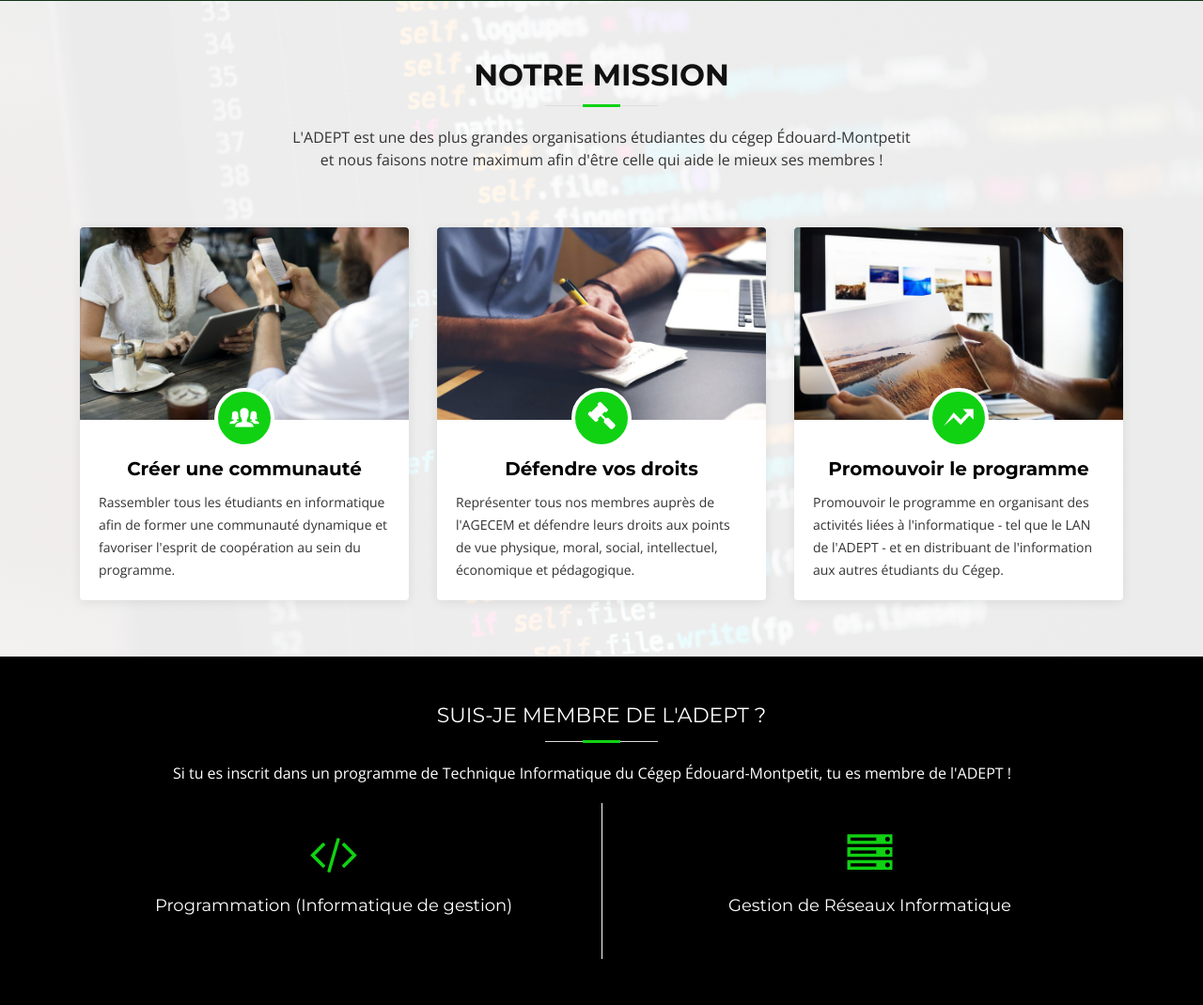
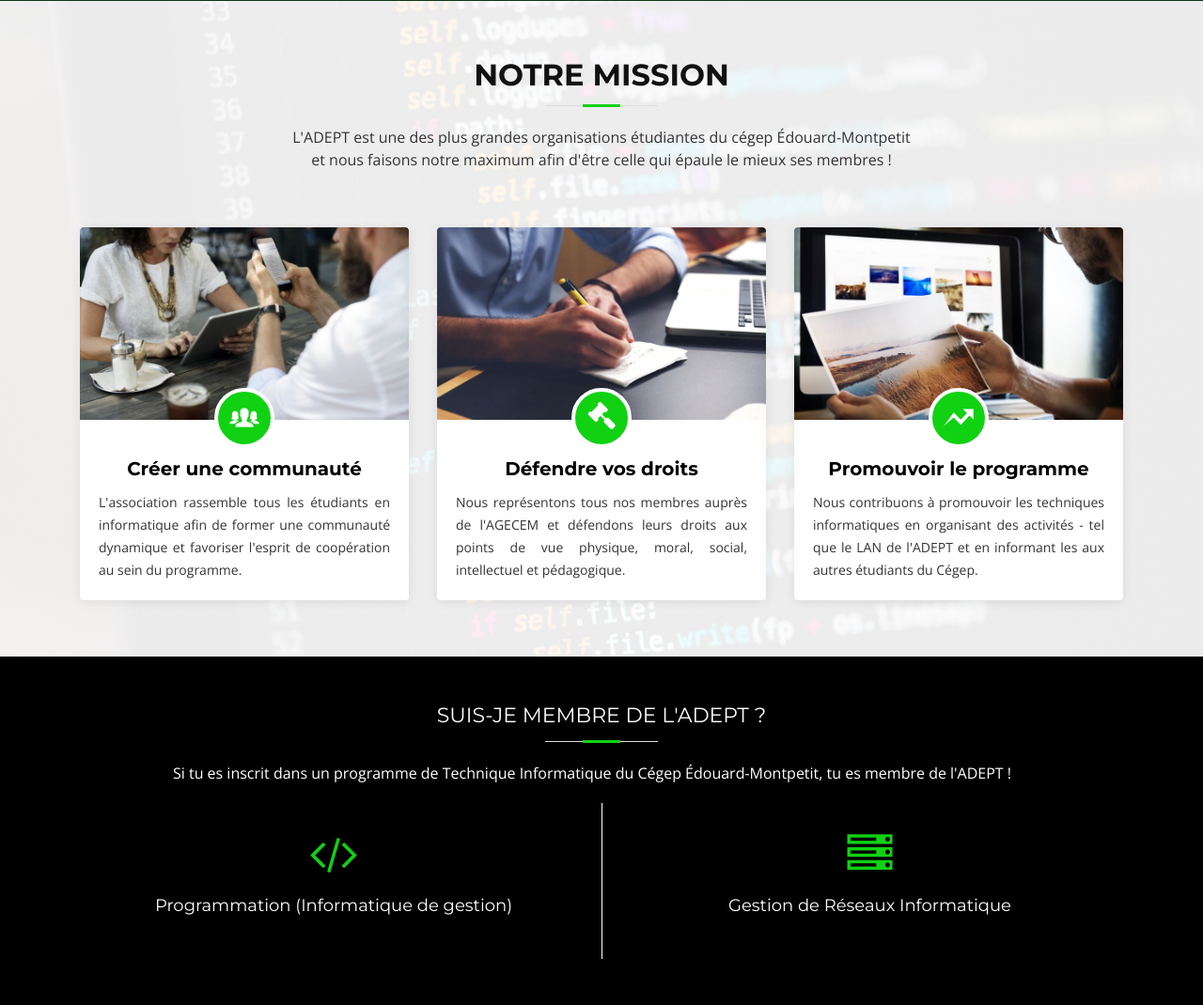
Before and after one commit to ADEPT-Informatique/adeptinfo.ca, a PHP site: page / in a window 1280 px wide. Shown: the part 799-1869 px from the top of the page at 94% size. Run offline with PHP 8.4, Linux system fonts and the light colour scheme; some web fonts are replaced.

Commit message:
Modifications de certains textes et styles

```diff
--- a/css/style.css
+++ b/css/style.css
@@ -696,6 +696,7 @@ body.mobile-nav-active #mobile-nav-toggle {
   z-index: 10;
 }
 
+
 #about .about-col {
   background: #fff;
   border-radius: 0 0 4px 4px;
@@ -756,6 +757,10 @@ body.mobile-nav-active #mobile-nav-toggle {
   color: #333;
   margin-bottom: 0;
   padding: 0 20px 20px 20px;
+}
+
+#about .description{
+    text-align: justify;
 }
 
 /* Services Section
@@ -1218,6 +1223,15 @@ body.mobile-nav-active #mobile-nav-toggle {
   background: #13a456;
 }
 
+#emailbtn{
+    background-color:#10d213;
+    border-color:#00c102;
+}
+
+#emailbtn:hover{
+    background-color: #00c102
+}
+
 /*--------------------------------------------------------------
 # Footer
 --------------------------------------------------------------*/
--- a/index.html
+++ b/index.html
@@ -104,7 +104,7 @@
         <div class="container">
           <header class="section-header">
             <h3 class="small-title">Notre mission</h3>
-            <p>L'ADEPT est une des plus grandes organisations étudiantes du cégep Édouard-Montpetit<br /> et nous faisons notre maximum afin d'être celle qui aide le mieux ses membres !</p>
+            <p>L'ADEPT est une des plus grandes organisations étudiantes du cégep Édouard-Montpetit<br /> et nous faisons notre maximum afin d'être celle qui épaule le mieux ses membres !</p>
           </header>
           <div class="row about-cols">
             <div class="col-md-4 wow fadeInUp">
@@ -114,8 +114,8 @@
                   <div class="icon"><i class="ion-ios-people" ></i></div>
                 </div>
                 <h2 class="title"><a href="#">Créer une communauté</a></h2>
-                <p>
-                  Rassembler tous les étudiants en informatique afin de former une communauté dynamique et favoriser l'esprit de coopération au sein du programme.
+                <p class="description">
+                  L'association rassemble tous les étudiants en informatique afin de former une communauté dynamique et favoriser l'esprit de coopération au sein du programme.
                 </p>
               </div>
             </div>
@@ -126,8 +126,8 @@
                   <div class="icon"><i class="fa fa-gavel" style="font-size: 30px"></i></div>
                 </div>
                 <h2 class="title"><a href="#">Défendre vos droits</a></h2>
-                <p>
-                  Représenter tous nos membres auprès de l'AGECEM et défendre leurs droits aux points de vue physique, moral, social, intellectuel, économique et pédagogique.
+                <p class="description">
+                  Nous représentons tous nos membres auprès de l'AGECEM et défendons leurs droits aux points de vue physique, moral, social, intellectuel et pédagogique.
                 </p>
               </div>
             </div>
@@ -138,8 +138,8 @@
                   <div class="icon"><i class="ion-arrow-graph-up-right"></i></div>
                 </div>
                 <h2 class="title"><a href="#">Promouvoir le programme</a></h2>
-                <p>
-                  Promouvoir le programme en organisant des activités liées à l'informatique - tel que le LAN de l'ADEPT - et en distribuant de l'information aux autres étudiants du Cégep.
+                <p class="description">
+                    Nous contribuons à promouvoir les techniques informatiques en organisant des activités - tel que le LAN de l'ADEPT et en informant les aux autres étudiants du Cégep.
                 </p>
               </div>
             </div>
@@ -243,15 +243,15 @@
               <p>Membres</p>
             </div>
             <div class="col-lg-3 col-6 text-center">
-              <span data-toggle="counter-up">20</span>
-              <p>Ans d'activités</p>
+              <span data-toggle="counter-up">13</span>
+              <p>Ans d'activité</p>
             </div>
             <div class="col-lg-3 col-6 text-center">
-              <span data-toggle="counter-up">32</span>
+              <span data-toggle="counter-up">9</span>
               <p>LAN organisés</p>
             </div>
             <div class="col-lg-3 col-6 text-center">
-              <span data-toggle="counter-up">420</span>
+              <span data-toggle="counter-up">957</span>
               <p>Pogos vendus</p>
             </div>
           </div>
@@ -276,7 +276,7 @@
                 <img src="img/president.jpg" class="img-fluid" alt="">
                 <div class="member-info">
                   <div class="member-info-content">
-                    <h4>Walter White</h4>
+                    <h4>Jonathan Tremblay</h4>
                     <span>President</span>
                     <div class="social">
                       <a href=""><i class="fa fa-twitter"></i></a>
@@ -396,7 +396,7 @@
                 <path fill="currentColor" d="M494.586 164.516c-4.697-3.883-111.723-89.95-135.251-108.657C337.231 38.191 299.437 0 256 0c-43.205 0-80.636 37.717-103.335 55.859-24.463 19.45-131.07 105.195-135.15 108.549A48.004 48.004 0 0 0 0 201.485V464c0 26.51 21.49 48 48 48h416c26.51 0 48-21.49 48-48V201.509a48 48 0 0 0-17.414-36.993zM464 458a6 6 0 0 1-6 6H54a6 6 0 0 1-6-6V204.347c0-1.813.816-3.526 2.226-4.665 15.87-12.814 108.793-87.554 132.364-106.293C200.755 78.88 232.398 48 256 48c23.693 0 55.857 31.369 73.41 45.389 23.573 18.741 116.503 93.493 132.366 106.316a5.99 5.99 0 0 1 2.224 4.663V458zm-31.991-187.704c4.249 5.159 3.465 12.795-1.745 16.981-28.975 23.283-59.274 47.597-70.929 56.863C336.636 362.283 299.205 400 256 400c-43.452 0-81.287-38.237-103.335-55.86-11.279-8.967-41.744-33.413-70.927-56.865-5.21-4.187-5.993-11.822-1.745-16.981l15.258-18.528c4.178-5.073 11.657-5.843 16.779-1.726 28.618 23.001 58.566 47.035 70.56 56.571C200.143 320.631 232.307 352 256 352c23.602 0 55.246-30.88 73.41-45.389 11.994-9.535 41.944-33.57 70.563-56.568 5.122-4.116 12.601-3.346 16.778 1.727l15.258 18.526z" class=""></path>
               </svg>
               <h3>Courriel</h3>
-              <p><a href="mailto:adept.informatique.cem@gmail.com" style="background-color:#10d213;border-color:#10d213" class="btn btn-primary text-white">Envoyer un Courriel</a></p>
+              <p><a href="mailto:adept.informatique.cem@gmail.com" id="emailbtn" class="btn btn-primary text-white">Envoyer un Courriel</a></p>
             </div>
           </div>
           <div class="form">
```
